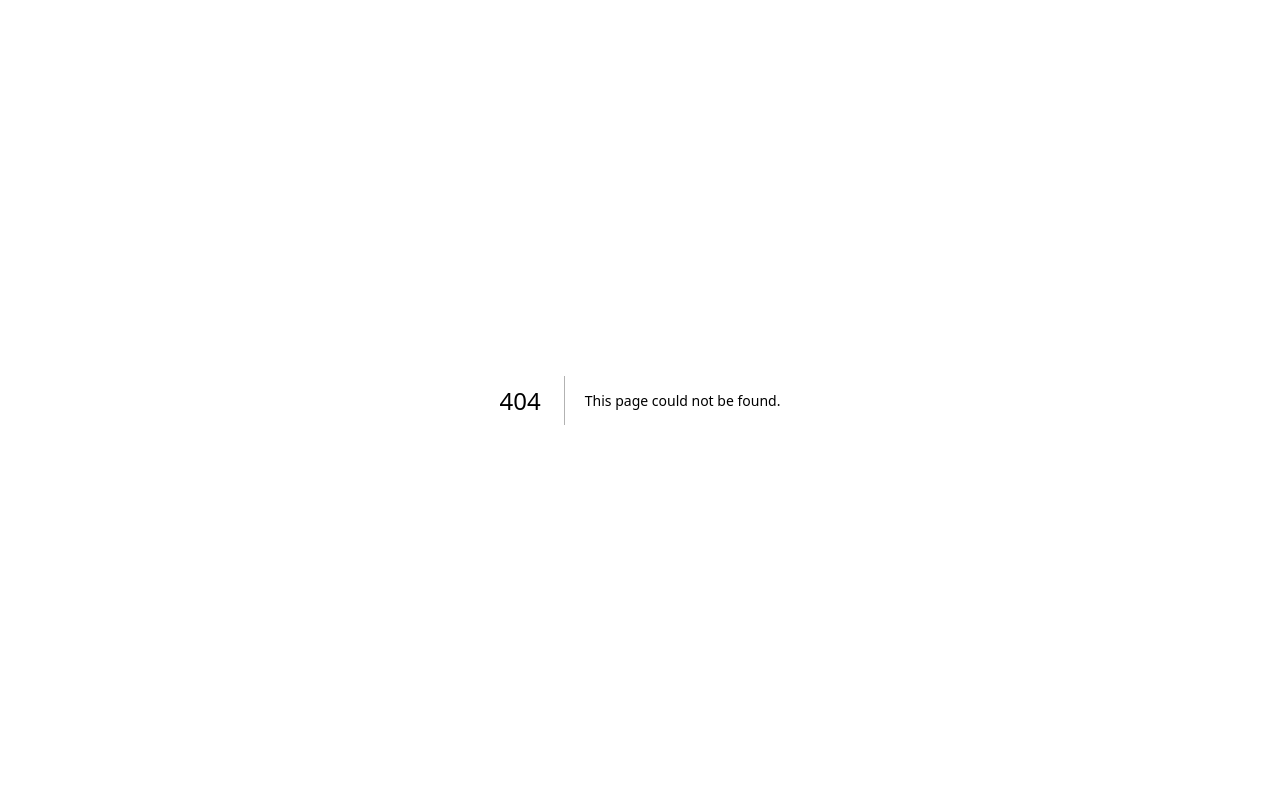
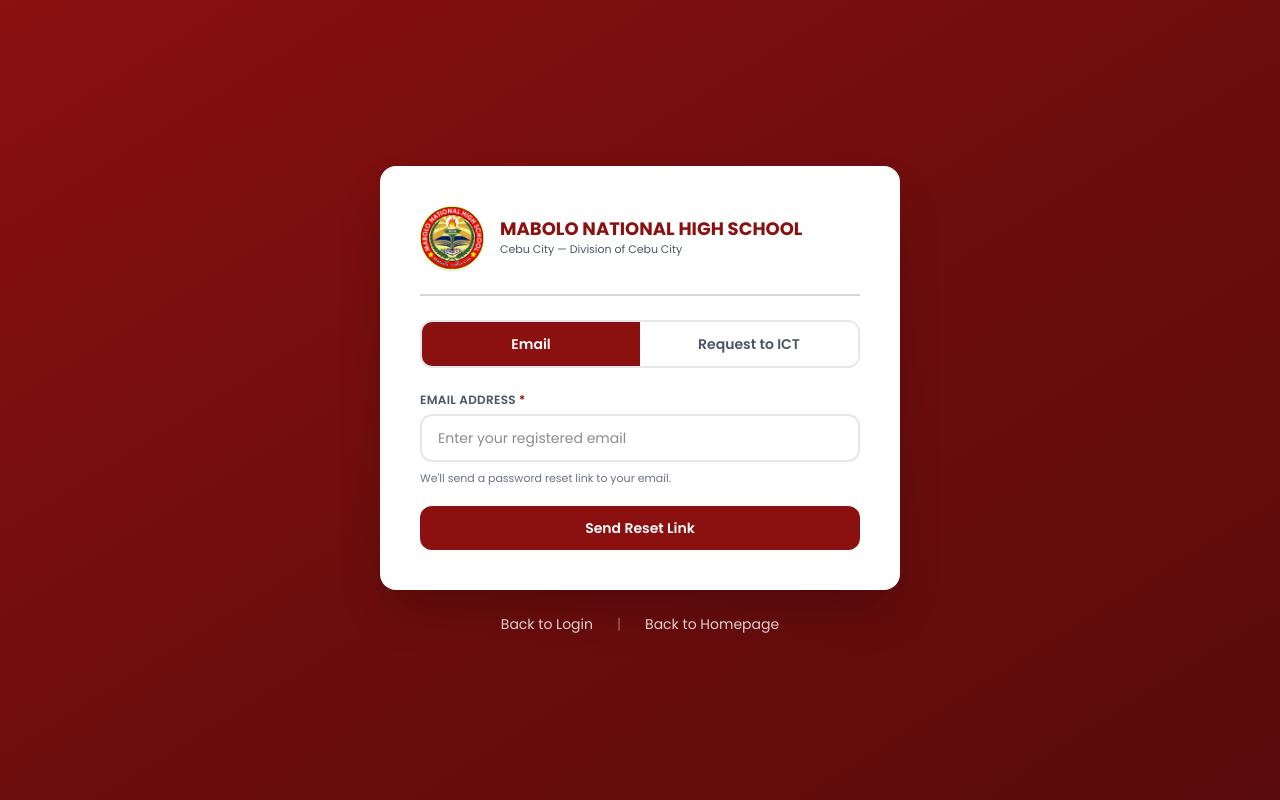
Before and after one commit to earlchristiantagalog/Mabolo-National-High-School, a Next.js app: page /forgot-password in a window 1280 px wide. Before the commit this address had no page. Built offline with nearby package versions, Linux system fonts and the light colour scheme.

Commit message:
Add forgot-password page with email/ICT options

```diff
--- /dev/null
+++ b/app/(root)/forgot-password/page.tsx
@@ -0,0 +1,91 @@
+"use client";
+
+import Image from "next/image";
+import Link from "next/link";
+import { useState } from "react";
+
+export default function ForgotPasswordPage() {
+  const [method, setMethod] = useState<"email" | "ict">("email");
+  const [email, setEmail] = useState("");
+  const [schoolId, setSchoolId] = useState("");
+
+  return (
+    <div className="min-h-screen bg-gradient-to-br from-[#8B1010] via-[#6e0d0d] to-[#5a0b0b] flex items-center justify-center px-4 py-8">
+      <div className="w-full max-w-[520px]">
+        <div className="bg-white rounded-2xl shadow-2xl p-8 sm:p-10">
+          <div className="flex items-center gap-4 mb-6">
+            <Image src="/logo.png" alt="MNHS Logo" width={64} height={64} className="rounded-full shadow-sm flex-shrink-0" />
+            <div className="text-left">
+              <h1 className="text-lg font-bold text-[#8B1010] leading-tight">MABOLO NATIONAL HIGH SCHOOL</h1>
+              <p className="text-[11px] text-[#4b5563]">Cebu City — Division of Cebu City</p>
+            </div>
+          </div>
+
+          <hr className="border-t-2 border-gray-300 mb-6" />
+
+          <div className="flex border-2 border-gray-200 rounded-xl overflow-hidden mb-6">
+            <button
+              type="button"
+              onClick={() => setMethod("email")}
+              className={`flex-1 py-3 text-sm font-semibold transition-colors ${
+                method === "email"
+                  ? "bg-[#8B1010] text-white"
+                  : "bg-white text-gray-600 hover:bg-gray-50"
+              }`}
+            >
+              Email
+            </button>
+            <button
+              type="button"
+              onClick={() => setMethod("ict")}
+              className={`flex-1 py-3 text-sm font-semibold transition-colors ${
+                method === "ict"
+                  ? "bg-[#8B1010] text-white"
+                  : "bg-white text-gray-600 hover:bg-gray-50"
+              }`}
+            >
+              Request to ICT
+            </button>
+          </div>
+
+          <form className="space-y-5">
+            {method === "email" ? (
+              <div>
+                <label className="block text-xs font-semibold text-gray-600 mb-1.5 uppercase tracking-wide">Email Address <span className="text-[#8B1010]">*</span></label>
+                <input
+                  type="email"
+                  value={email}
+                  onChange={(e) => setEmail(e.target.value)}
+                  placeholder="Enter your registered email"
+                  className="w-full px-4 py-3 text-sm border-2 border-gray-200 rounded-xl focus:outline-none focus:border-[#8B1010] focus:ring-2 focus:ring-[#8B1010]/10 transition-all bg-white"
+                />
+                <p className="text-[11px] text-gray-500 mt-2">We&apos;ll send a password reset link to your email.</p>
+              </div>
+            ) : (
+              <div>
+                <label className="block text-xs font-semibold text-gray-600 mb-1.5 uppercase tracking-wide">School ID <span className="text-[#8B1010]">*</span></label>
+                <input
+                  type="text"
+                  value={schoolId}
+                  onChange={(e) => setSchoolId(e.target.value)}
+                  placeholder="Enter your School ID"
+                  className="w-full px-4 py-3 text-sm border-2 border-gray-200 rounded-xl focus:outline-none focus:border-[#8B1010] focus:ring-2 focus:ring-[#8B1010]/10 transition-all bg-white"
+                />
+                <p className="text-[11px] text-gray-500 mt-2">Your request will be forwarded to the ICT department.</p>
+              </div>
+            )}
+            <button type="submit" className="w-full bg-[#8B1010] hover:bg-[#6e0d0d] text-white font-semibold py-3 px-6 text-sm rounded-xl transition-colors">
+              {method === "email" ? "Send Reset Link" : "Submit Request"}
+            </button>
+          </form>
+        </div>
+
+        <div className="flex items-center justify-center gap-6 mt-6 text-sm">
+          <Link href="/login" className="text-white/80 hover:text-white transition-colors">Back to Login</Link>
+          <span className="text-white/40">|</span>
+          <Link href="/" className="text-white/80 hover:text-white transition-colors">Back to Homepage</Link>
+        </div>
+      </div>
+    </div>
+  );
+}
--- a/app/(root)/login/page.tsx
+++ b/app/(root)/login/page.tsx
@@ -42,7 +42,7 @@
           <span className="text-white/40">|</span>
           <Link href="/admission/enroll" className="text-white/80 hover:text-white transition-colors">Enroll</Link>
           <span className="text-white/40">|</span>
-          <a href="#" className="text-white/80 hover:text-white transition-colors">Forgot Password</a>
+          <Link href="/forgot-password" className="text-white/80 hover:text-white transition-colors">Forgot Password</Link>
         </div>
       </div>
     </div>
```
